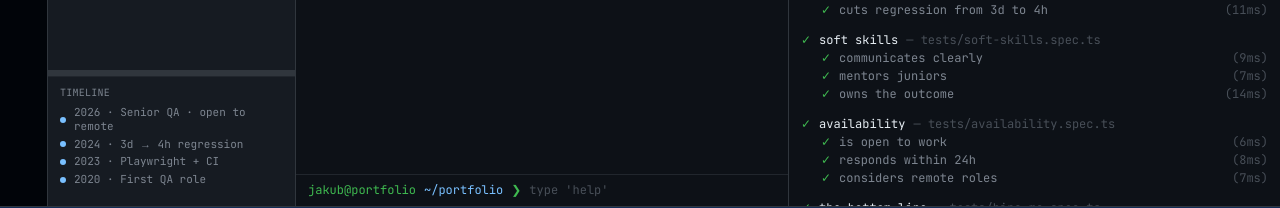
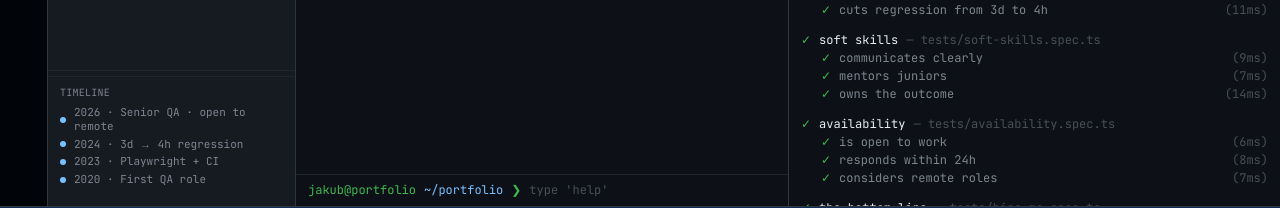
Before and after one commit to kubaasa/jakubruniecki, a Next.js app: page / in a window 1280 px wide. Shown: the part 570-778 px from the top of the page. Built offline with nearby package versions, Linux system fonts and the light colour scheme.

Commit message:
style: make sidebar splitter subtler (1px line + 6px hit area)

```diff
--- a/components/ide/Sidebar/SidebarSplitter.tsx
+++ b/components/ide/Sidebar/SidebarSplitter.tsx
@@ -45,7 +45,7 @@ export function SidebarSplitter({
       onPointerMove={onPointerMove}
       onPointerUp={onPointerUp}
       onPointerCancel={onPointerUp}
-      className="h-1.5 flex-shrink-0 cursor-row-resize touch-none bg-border hover:bg-accent-blue-dim active:bg-accent-blue"
+      className="h-1.5 flex-shrink-0 cursor-row-resize touch-none border-t border-border-subtle hover:border-accent-blue-dim/60 active:border-accent-blue"
     />
   );
 }
```
